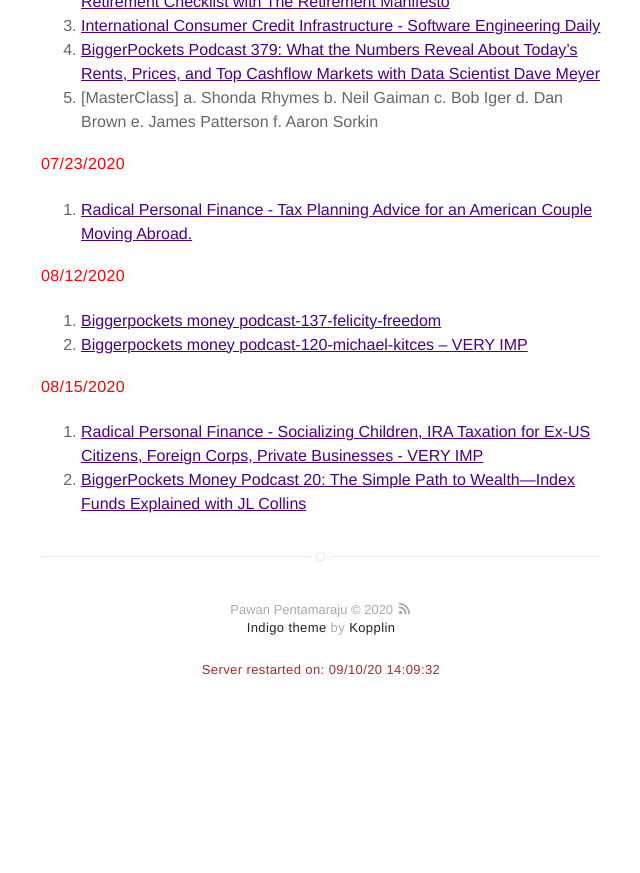
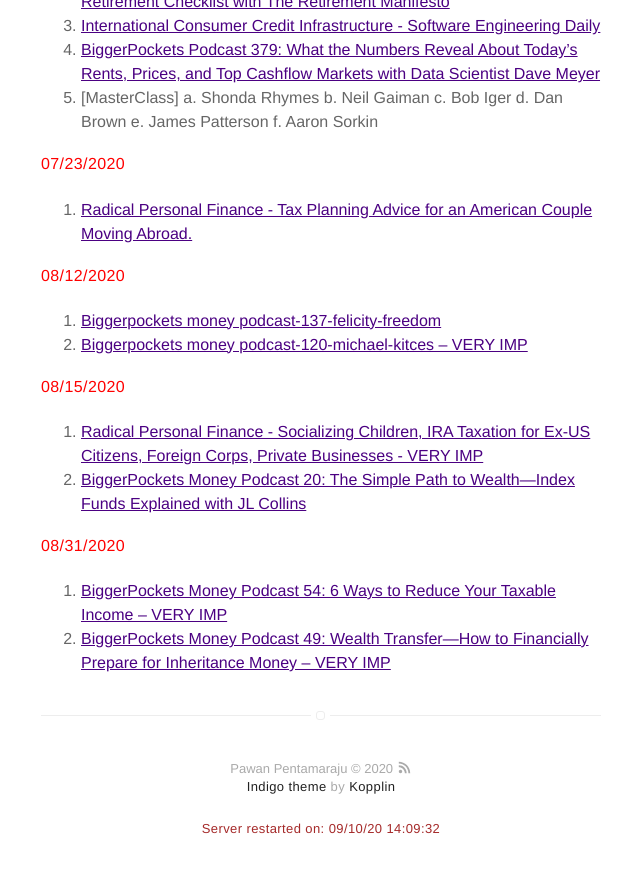
Before and after one commit to pawanpe/pawanpe.github.io, a Jekyll site: the page built from booklist/2020/articlesandvideos.markdown, in a window 1280 px wide and 900 px high, scrolled down 1207 px. Shown: the top 873 px of the window, without its empty margins (319-959 px from the left). Built offline with Jekyll 4.4.1, drawn with Linux system fonts in a browser that asks for light colours; before the commit the page ends 1948 px from its top, so only the background shows below that.

Commit message:
update for 8/31/2020

```diff
--- a/booklist/2020/articlesandvideos.markdown
+++ b/booklist/2020/articlesandvideos.markdown
@@ -66,3 +66,8 @@ layout: page
 
  1. [Radical Personal Finance - Socializing Children, IRA Taxation for Ex-US Citizens, Foreign Corps, Private Businesses - VERY IMP](https://podcasts.apple.com/au/podcast/friday-q-socializing-children-ira-taxation-for-ex-us/id896153632?i=1000488165132)
  2. [BiggerPockets Money Podcast 20: The Simple Path to Wealth—Index Funds Explained with JL Collins](https://www.biggerpockets.com/blog/biggerpockets-money-podcast-20-the-simple-path-to-wealth-index-funds-explained-with-jl-collins)
+
+<b style="color: red">08/31/2020</b>
+
+1. [BiggerPockets Money Podcast 54: 6 Ways to Reduce Your Taxable Income -- VERY IMP](https://www.biggerpockets.com/blog/biggerpockets-money-podcast-54-6-ways-reduce-taxable-income-eric-brotman)
+2. [BiggerPockets Money Podcast 49: Wealth Transfer—How to Financially Prepare for Inheritance Money -- VERY IMP](https://www.biggerpockets.com/blog/biggerpockets-money-podcast-49-wealth-transfer-how-financially-prepare-inheritance-money-hari-mix)
```
